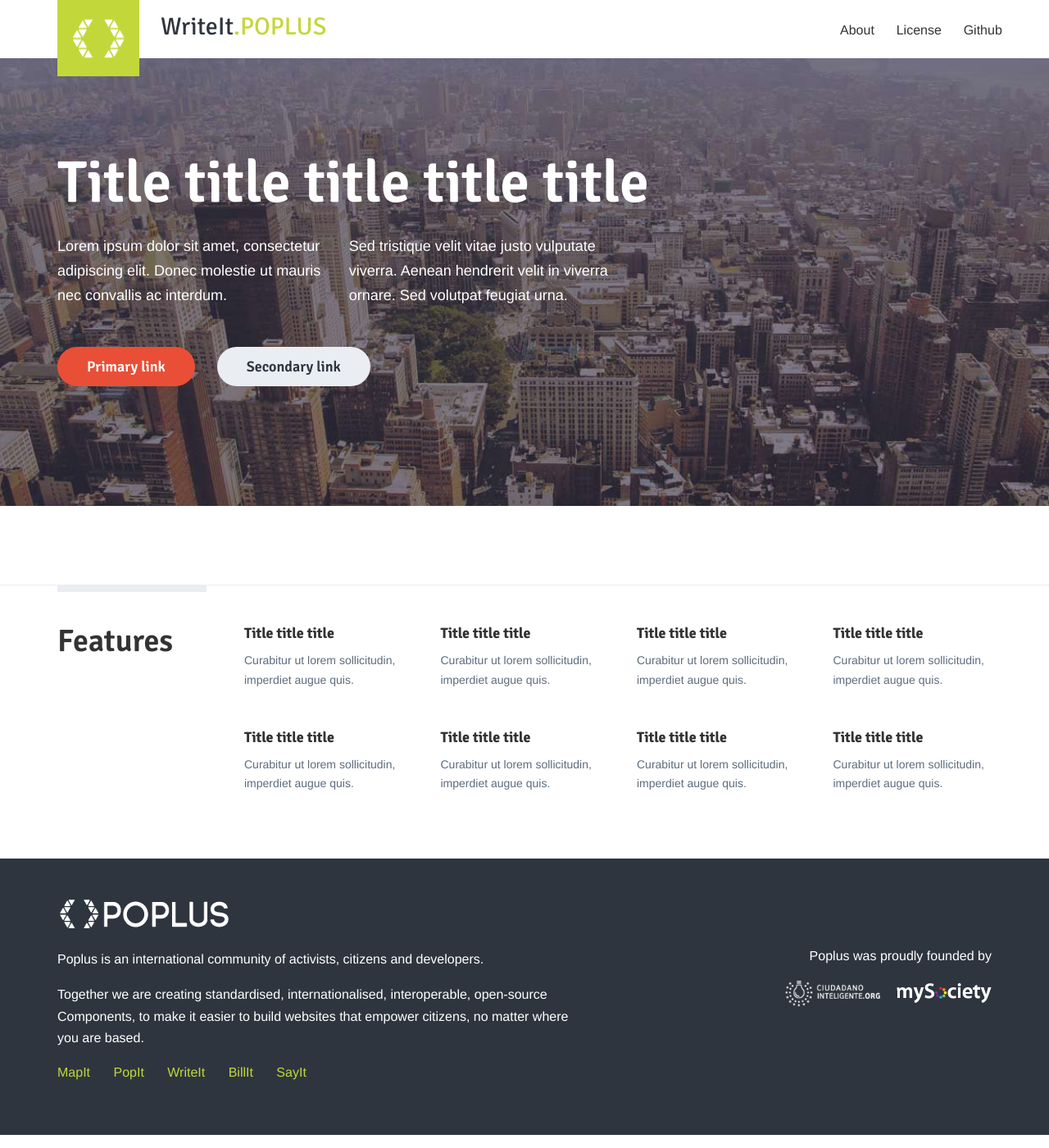
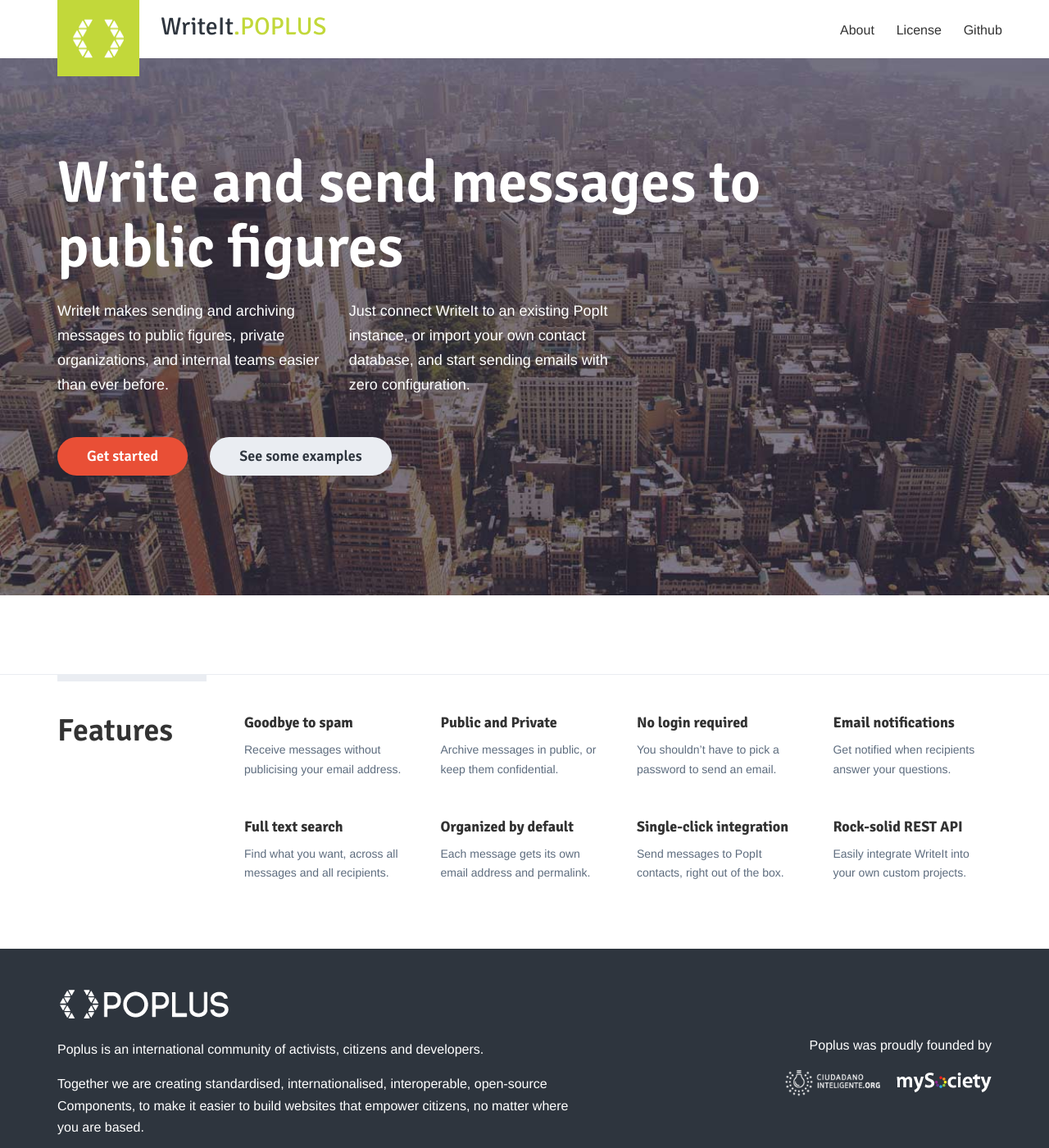
Before and after one commit to mysociety/writeit.poplus.org, a Jekyll site: the page built from index.html, in a window 1280 px wide and 1400 px high. Shown: the whole window at 82% size. Built offline with Jekyll 4.4.1, drawn with Linux system fonts in a browser that asks for light colours; Markdown is read by kramdown in place of the engine named in the settings.

Commit message:
first iteration of homepage text content

```diff
--- a/index.html
+++ b/index.html
@@ -6,13 +6,13 @@
 <div class="hero">
     <div class="container">
         <div class="hero__component-introduction">
-            <h1 class="hero__component-title">Title title title title title</h1>
+            <h1 class="hero__component-title">Write and send messages to public figures</h1>
             <div class="hero__component-description">
-                <p>Lorem ipsum dolor sit amet, consectetur adipiscing elit. Donec molestie ut mauris nec convallis ac interdum.</p>
-                <p>Sed tristique velit vitae justo vulputate viverra. Aenean hendrerit velit in viverra ornare. Sed volutpat feugiat urna.</p>
+                <p>WriteIt makes sending and archiving messages to public figures, private organizations, and internal teams easier than ever before.</p>
+                <p>Just connect WriteIt to an existing PopIt instance, or import your own contact database, and start sending emails with zero configuration.</p>
             </div>
             <div class="hero__component-actions">
-                <a href="#" class="button--primary">Primary link</a><a href="#" class="button--secondary">Secondary link</a>
+                <a href="http://writeit.ciudadanointeligente.org/en/" class="button--primary">Get started</a><a href="http://writeit.ciudadanointeligente.org/en/instances" class="button--secondary">See some examples</a>
             </div>
         </div>
     </div>
@@ -28,38 +28,38 @@
         <div class="content-column">
             <div class="grid-row">
                 <div class="column-one-of-four">
-                    <h3>Title title title</h3>
-                    <p>Curabitur ut lorem sollicitudin, imperdiet augue quis.</p>
+                    <h3>Goodbye to spam</h3>
+                    <p>Receive messages without publicising your email address.</p>
                 </div><!--
                 --><div class="column-one-of-four">
-                    <h3>Title title title</h3>
-                    <p>Curabitur ut lorem sollicitudin, imperdiet augue quis.</p>
+                    <h3>Public and Private</h3>
+                    <p>Archive messages in public, or keep them confidential.</p>
                 </div><!--
                 --><div class="column-one-of-four">
-                    <h3>Title title title</h3>
-                    <p>Curabitur ut lorem sollicitudin, imperdiet augue quis.</p>
+                    <h3>No login required</h3>
+                    <p>You shouldn’t have to pick a password to send an email.</p>
                 </div><!--
                 --><div class="column-one-of-four">
-                    <h3>Title title title</h3>
-                    <p>Curabitur ut lorem sollicitudin, imperdiet augue quis.</p>
+                    <h3>Email notifications</h3>
+                    <p>Get notified when recipients answer your questions.</p>
                 </div>
             </div>
             <div class="grid-row">
                 <div class="column-one-of-four">
-                    <h3>Title title title</h3>
-                    <p>Curabitur ut lorem sollicitudin, imperdiet augue quis.</p>
+                    <h3>Full text search</h3>
+                    <p>Find what you want, across all messages and all recipients.</p>
                 </div><!--
                 --><div class="column-one-of-four">
-                    <h3>Title title title</h3>
-                    <p>Curabitur ut lorem sollicitudin, imperdiet augue quis.</p>
+                    <h3>Organized by default</h3>
+                    <p>Each message gets its own email address and permalink.</p>
                 </div><!--
                 --><div class="column-one-of-four">
-                    <h3>Title title title</h3>
-                    <p>Curabitur ut lorem sollicitudin, imperdiet augue quis.</p>
+                    <h3>Single-click integration</h3>
+                    <p>Send messages to PopIt contacts, right out of the box.</p>
                 </div><!--
                 --><div class="column-one-of-four">
-                    <h3>Title title title</h3>
-                    <p>Curabitur ut lorem sollicitudin, imperdiet augue quis.</p>
+                    <h3>Rock-solid REST API</h3>
+                    <p>Easily integrate WriteIt into your own custom projects.</p>
                 </div>
             </div>
         </div>
```
